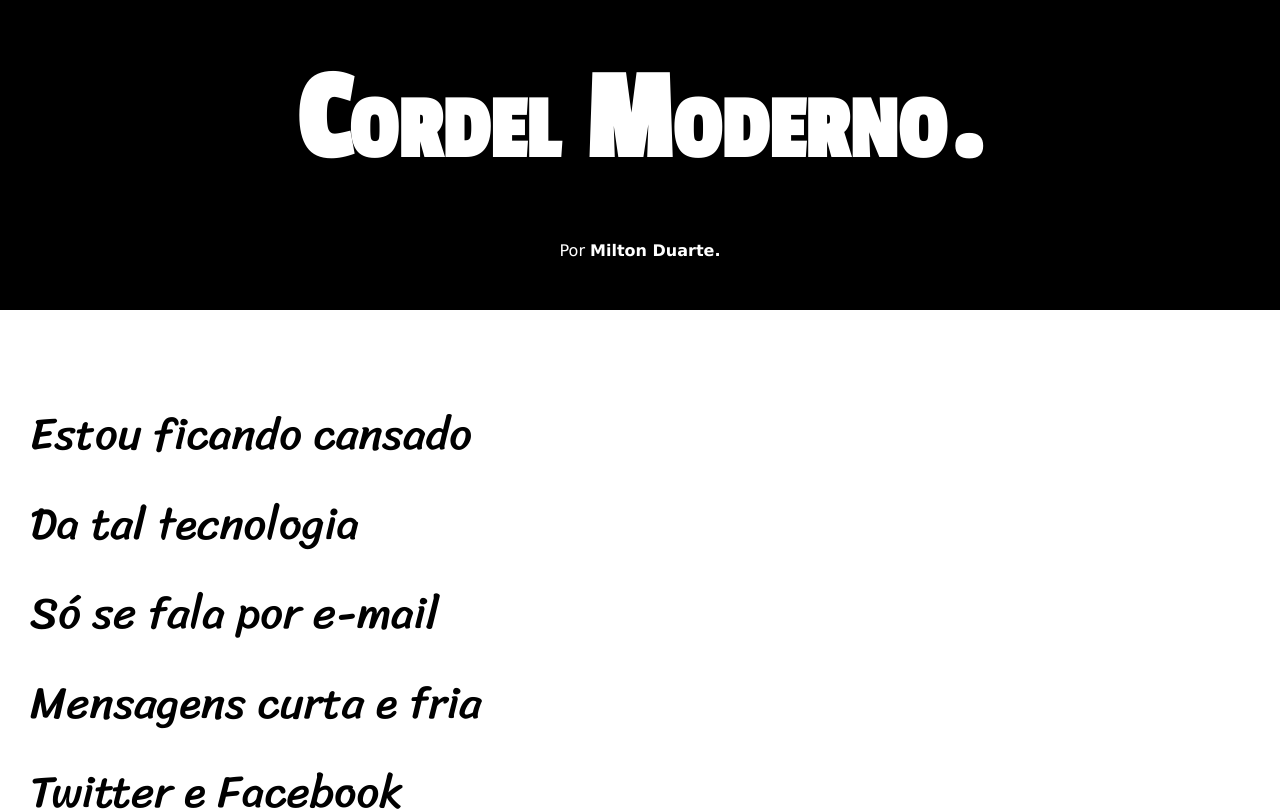
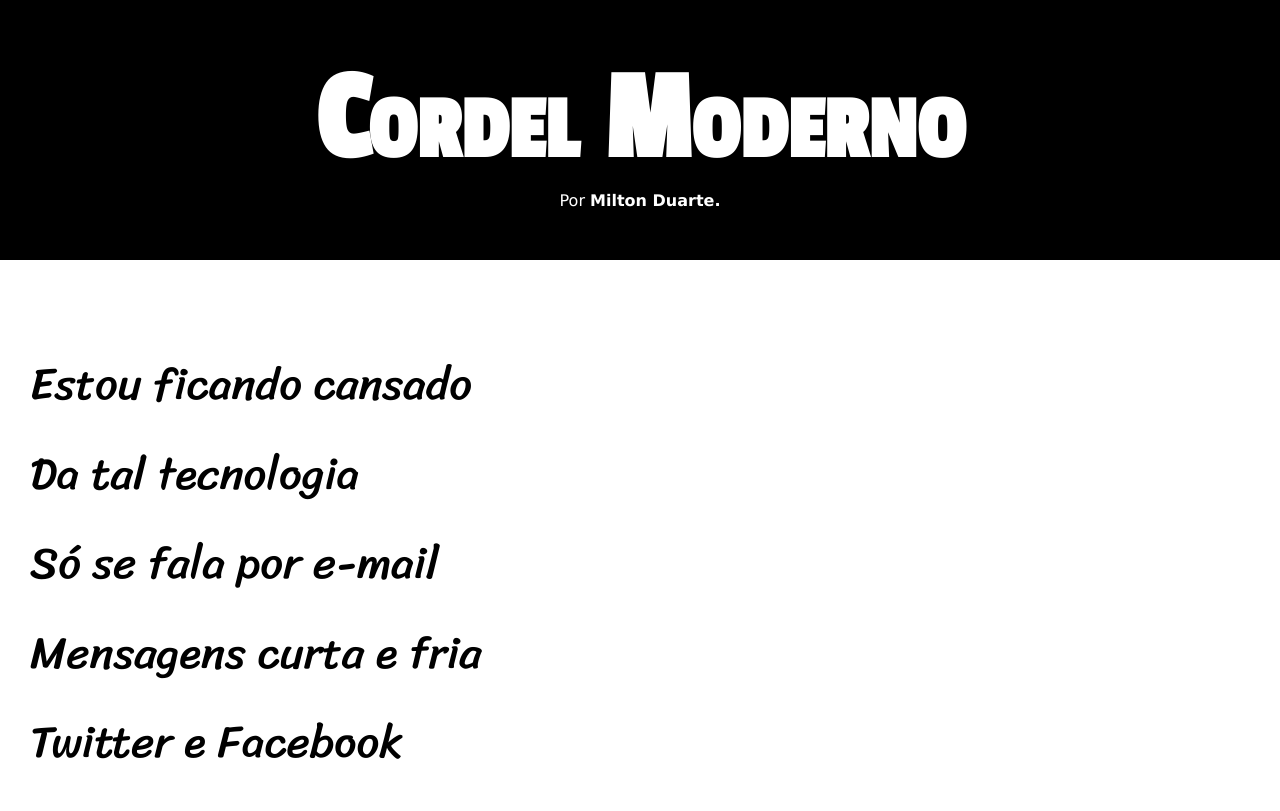
Before and after one commit to brunodyegoweb/Projeto-Cordel, a plain HTML site: page index.html in a window 1280 px wide. Shown: the top 811 px of the page. Drawn offline with nearby package versions, Linux system fonts and the light colour scheme.

Commit message:
Manutenção
Foram feitas correções no h1 do header e trocamos o background-color por size.

```diff
--- a/css/style.css
+++ b/css/style.css
@@ -29,7 +29,7 @@ header {
 }
 
 header > h1 {
-    padding: 50px;
+    padding-top: 50px;
     font-variant: small-caps;
     font-family: var(--fonte2);
     font-size: 10vw;/*com este comando o conteúdo se adapta ao tamanho da tela*/
@@ -71,7 +71,7 @@ section.imagem {
     background-color: rgb(66, 66, 66);
     color: white;
     box-shadow: inset 6px 6px 13px 0px black;
-    background-color: cover;
+    background-size: cover;
     background-attachment: fixed;
 }
 
--- a/index.html
+++ b/index.html
@@ -15,7 +15,7 @@
 <body>
         <header>
             <h1>
-                Cordel Moderno.
+                Cordel Moderno
             </h1>
             <p>
                 Por <a href="https://www.recantodasletras.com.br/poesias/3186743]" target="_blank">Milton Duarte.</a>
```
